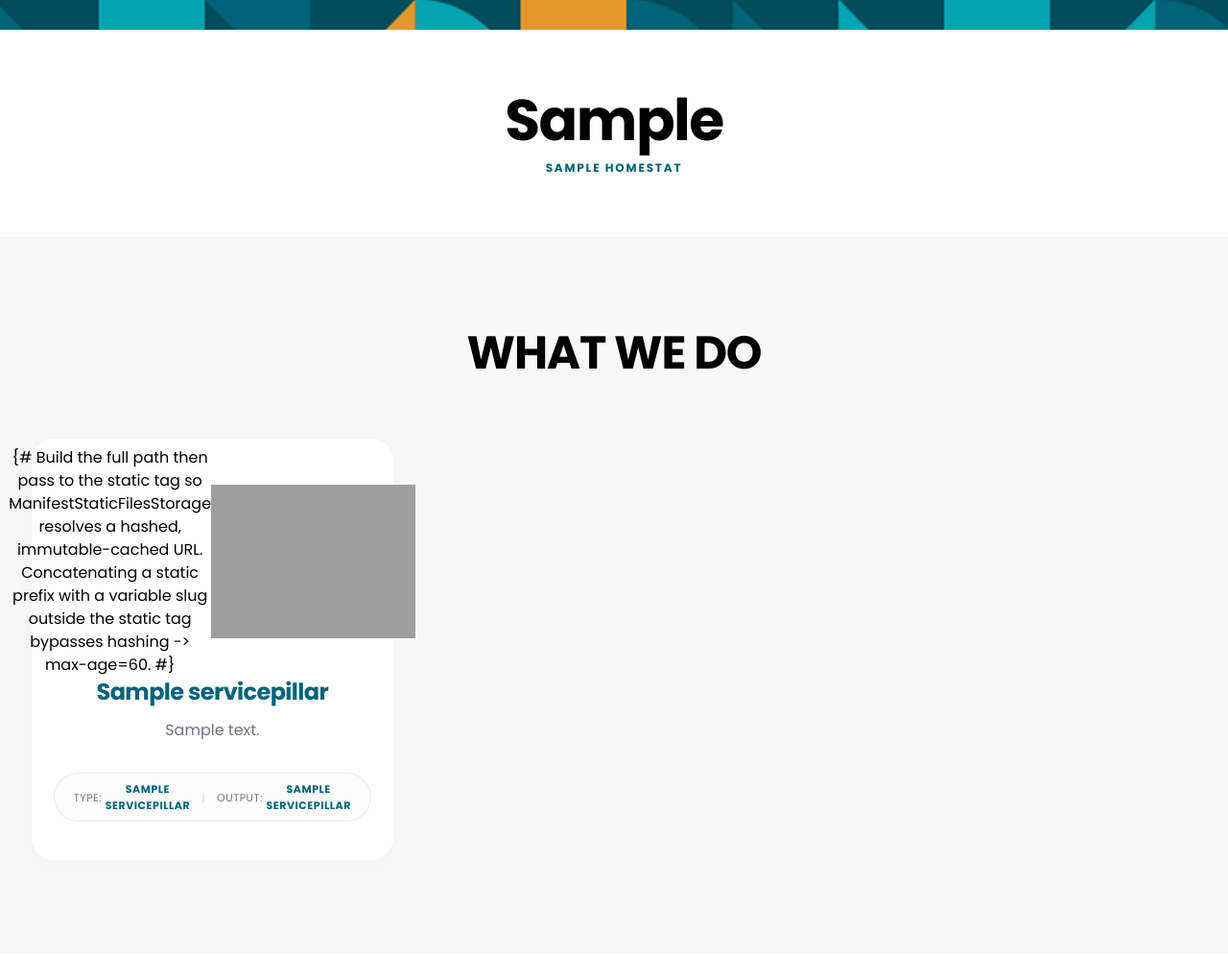
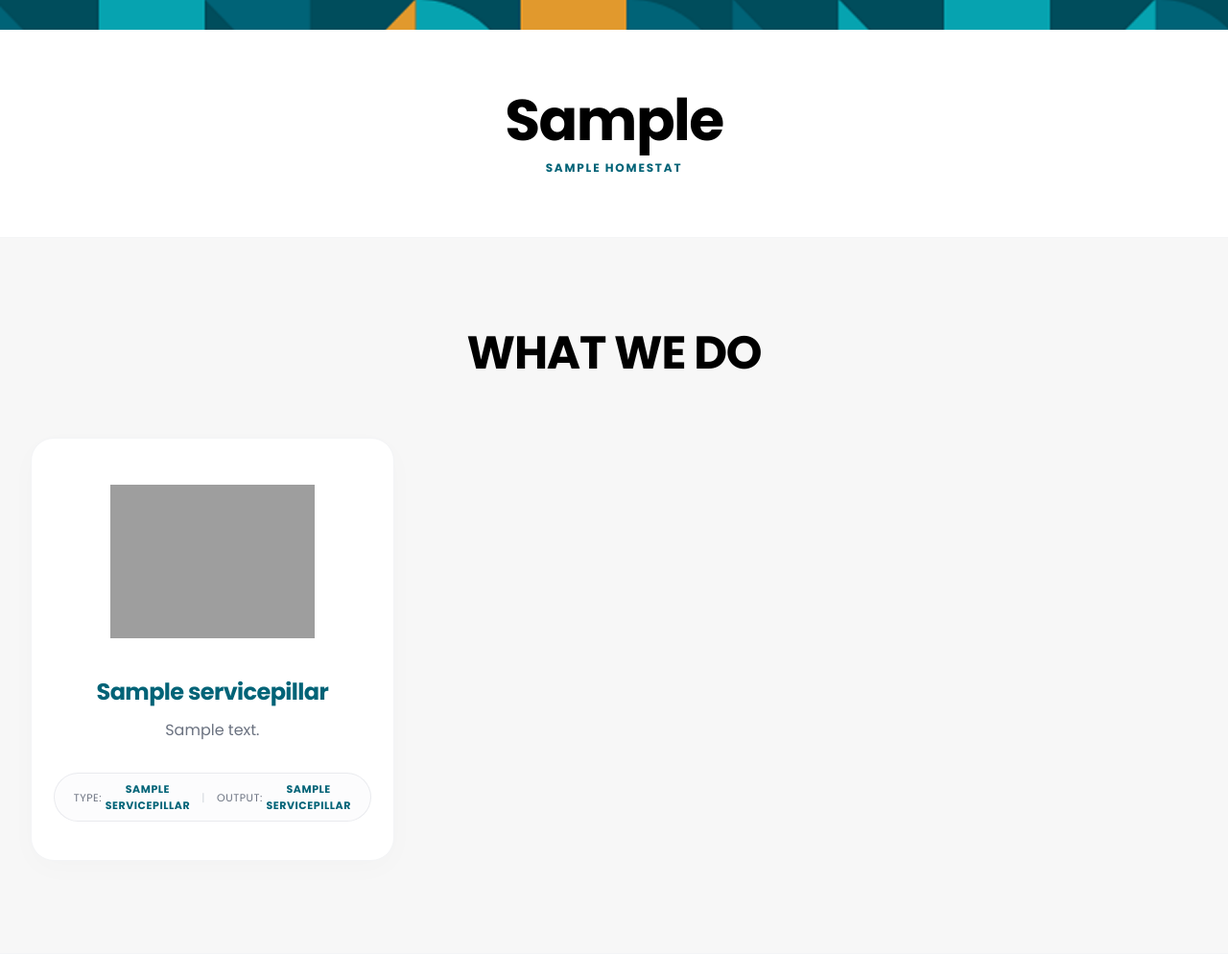
Before and after one commit to meaLuda/idi-website, a Django app: page / in a window 1280 px wide. Shown: the part 839-1834 px from the top of the page at 96% size. Run offline with Django 5.2, Linux system fonts and the light colour scheme; data comes from the database, SQL or seed files in the repository; tables that the repository leaves empty hold one stand-in row (values such as "Sample post"); some libraries are stand-ins or nearby versions; grey boxes are pictures that could not be loaded.

Commit message:
Fix multi-line {# #} comment leaking into rendered HTML
Django's {# ... #} comment tag is single-line only; multi-line use is treated
as raw text and rendered. The explanatory comment about manifest hashing in
_what_we_do.html was spanning three lines and showing up verbatim above each
"What We Do" pillar card on the live homepage.

Collapsed to a single-line {# ... #} so the comment is honored and the visible
text disappears.

```diff
--- a/templates/home/partials/_what_we_do.html
+++ b/templates/home/partials/_what_we_do.html
@@ -13,9 +13,7 @@
             <article class="bg-white rounded-3xl p-8 lg:p-10 shadow-[0_8px_30px_rgb(0,0,0,0.02)] border border-gray-100 flex flex-col items-center text-center transition-all duration-500 ease-out hover:shadow-[0_20px_50px_rgba(0,99,119,0.08)] hover:-translate-y-2 group">
                 <!-- Premium Centered Illustration Container -->
                 <div class="h-44 mb-8 flex items-center justify-center w-full">
-                    {# Build the full path then pass to the static tag so ManifestStaticFilesStorage
-                       resolves a hashed, immutable-cached URL. Concatenating a static prefix
-                       with a variable slug outside the static tag bypasses hashing -> max-age=60. #}
+                    {# Build full path then pass to the static tag so ManifestStaticFilesStorage resolves a hashed, immutable URL (concatenating a static prefix with a variable slug bypasses hashing -> max-age=60). #}
                     {% with illustration='images/home/services/'|add:pillar.slug|add:'.webp' %}
                     <img src="{% static illustration %}"
                          alt="{{ pillar.title }} illustration"
```
